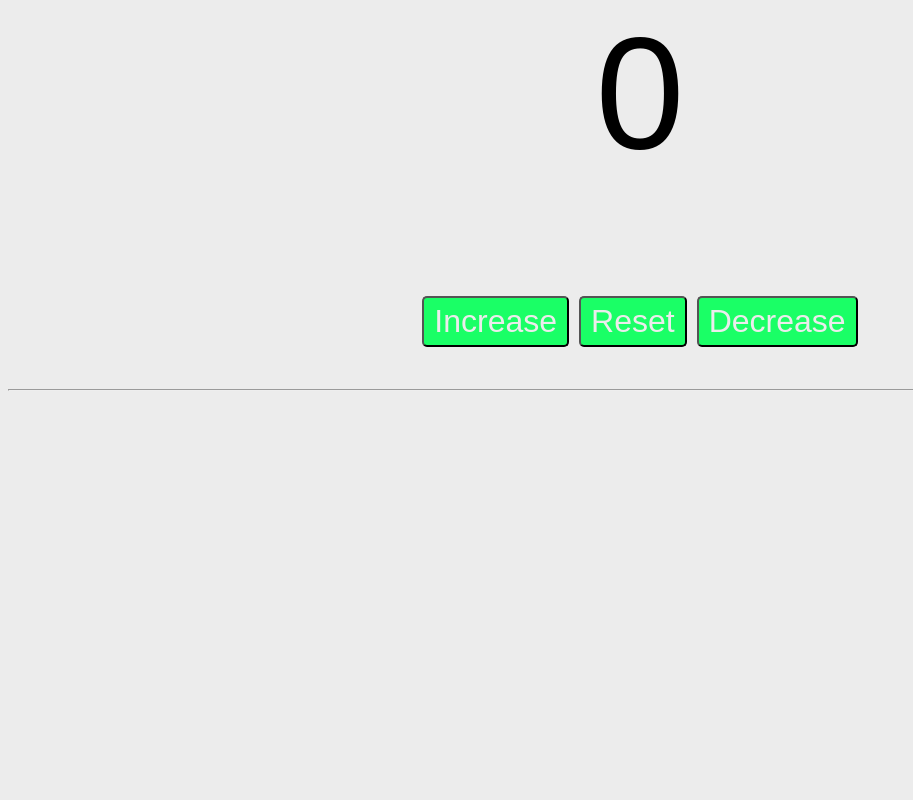
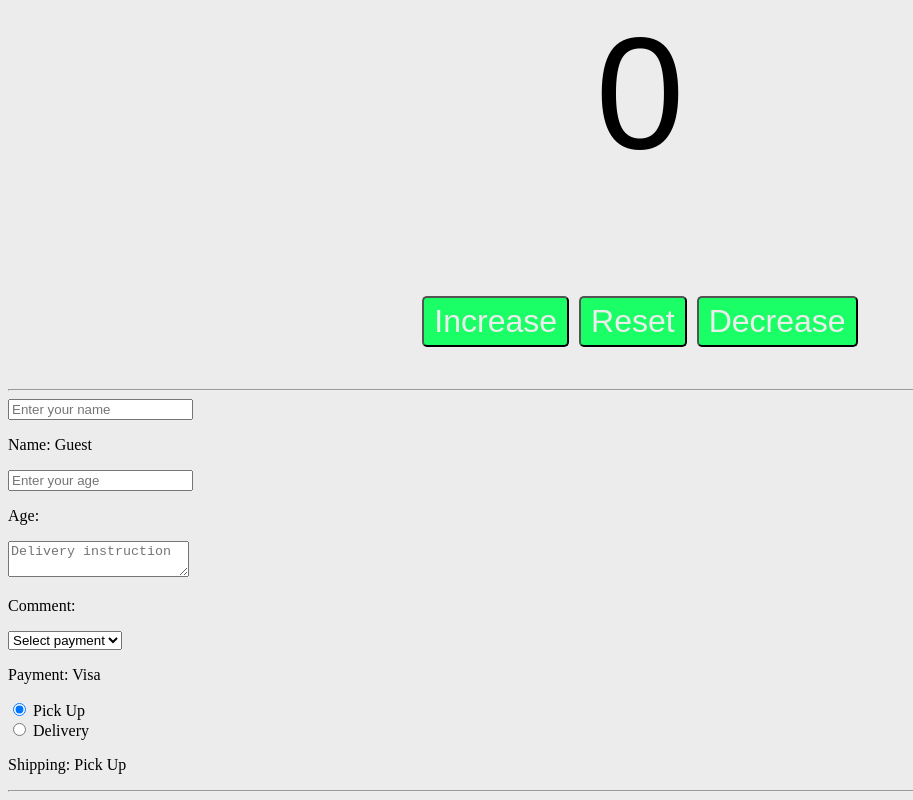
Before and after one commit to Defenseman/react_full_course, a React (Vite) app in the folder my_react_project/: page / in a window 1280 px wide. Shown: the part 2341-3141 px from the top of the page, without its empty margins (0-913 px from the left). Before the commit the page ends 2740 px from the top, so only its background shows below. Built offline with nearby package versions, Linux system fonts and the light colour scheme.

Commit message:
onChange

```diff
--- a/my_react_project/src/App.jsx
+++ b/my_react_project/src/App.jsx
@@ -9,6 +9,7 @@ import UserGreeting from "./components/userGreeting/UserGreeting.jsx"
 import List from './components/List/List.jsx'
 import ClickEvents from './components/Click events/clickEvents.jsx'
 import Component from "./components/reactHook/reactHook.jsx";
+import OnChangeComponent from "./components/onChange/onChange.jsx"
 
 
 function App() {
@@ -57,6 +58,8 @@ function App() {
             <hr></hr>
             <Component/>
             <hr></hr>
+            <OnChangeComponent/>
+            <hr></hr>
         </>
     );
 }
--- /dev/null
+++ b/my_react_project/src/components/onChange/onChange.jsx
@@ -0,0 +1,51 @@
+import React, {useState} from 'react';
+
+function OnChangeComponent() {
+    const [name, setName] = useState('Guest');
+    const [age, setAge] = useState();
+    const [comment, setComment] = useState();
+    const [payment, setPayment] = useState('Visa');
+    const [shipping, setShipping] = useState('Pick Up');
+
+    const nameAdder = (event) => {
+        setName(event.target.value);
+    }
+    const ageAdder = (event) => {
+        setAge(event.target.value);
+    }
+    const commentAdder = (event) => {
+        setComment(event.target.value);
+    }
+    const paymentMethod = (event) => {
+        setPayment(event.target.value);
+    }
+    const shippingMethod = (event) => {
+        setShipping(event.target.value);
+    }
+
+    return (
+        <>
+            <input onChange={nameAdder} placeholder='Enter your name'/>
+            <p>Name: {name}</p>
+            <input onChange={ageAdder} placeholder='Enter your age' type='number'/>
+            <p>Age: {age}</p>
+            <textarea onChange={commentAdder} placeholder='Delivery instruction'/>
+            <p>Comment: {comment}</p>
+            <select onChange={paymentMethod}>
+                <option value=''>Select payment</option>
+                <option value='Visa'>Visa</option>
+                <option value='MasterCard'>MasterCard</option>
+                <option value='PayPal'>PayPal</option>
+            </select>
+            <p>Payment: {payment}</p>
+            <label>
+                <input type='radio' value='Pick Up' checked={shipping === 'Pick Up'} onChange={shippingMethod}/> Pick Up<br/>
+                <input type='radio' value='Delivery' checked={shipping === 'Delivery'} onChange={shippingMethod}/> Delivery
+                <p>Shipping: {shipping}</p>
+            </label>
+
+        </>
+    )
+}
+
+export default OnChangeComponent;
```
